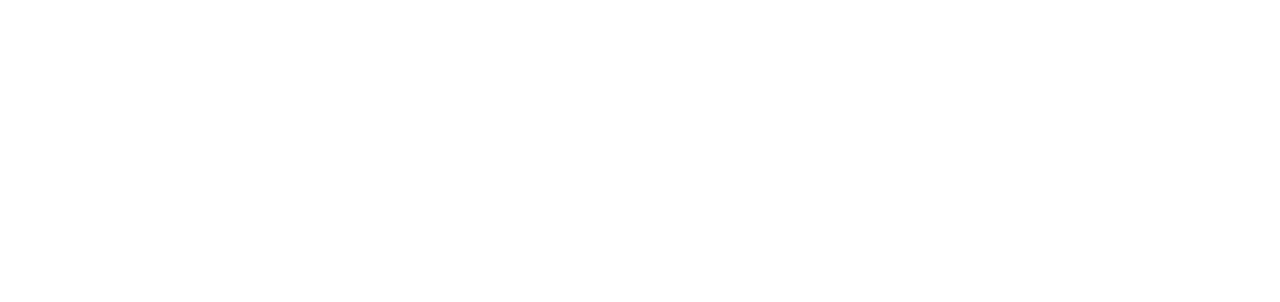
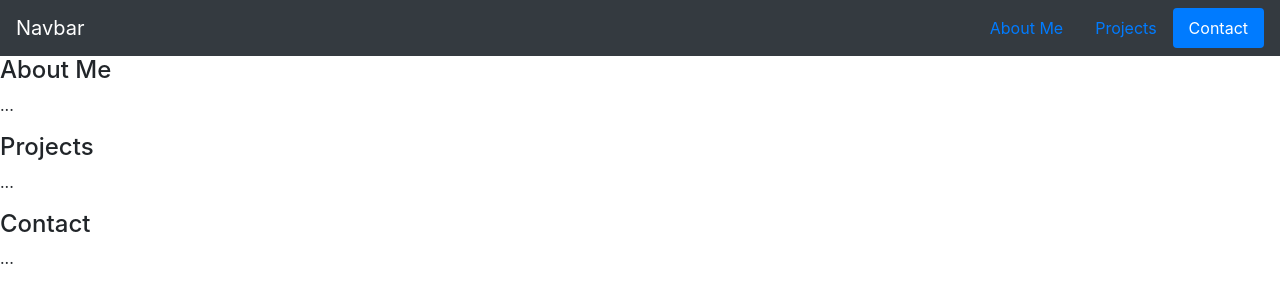
Before and after one commit to denzeltl/personal-portfolio, a plain HTML site: page index.html in a window 1280 px wide. Drawn offline with nearby package versions, Linux system fonts and the light colour scheme.

Commit message:
create navbar

```diff
--- a/index.html
+++ b/index.html
@@ -13,6 +13,30 @@
         <title>Personal Portfolio</title>
     </head>
     <body>
+        <!-- Navbar -->
+        <nav id="navbar" class="navbar navbar-dark bg-dark">
+            <a class="navbar-brand" href="#">Navbar</a>
+            <ul class="nav nav-pills">
+                <li class="nav-item">
+                    <a class="nav-link" href="#about-me">About Me</a>
+                </li>
+                <li class="nav-item">
+                    <a class="nav-link" href="#projects">Projects</a>
+                </li>
+                <li class="nav-item">
+                    <a class="nav-link" href="#contact">Contact</a>
+                </li>
+            </ul>
+        </nav>
+        <div data-spy="scroll" data-target="#navbar" data-offset="0">
+            <h4 id="about-me">About Me</h4>
+            <p>...</p>
+            <h4 id="projects">Projects</h4>
+            <p>...</p>
+            <h4 id="contact">Contact</h4>
+            <p>...</p>
+        </div>
+
         <script
             src="https://code.jquery.com/jquery-3.3.1.slim.min.js"
             integrity="sha384-q8i/X+965DzO0rT7abK41JStQIAqVgRVzpbzo5smXKp4YfRvH+8abtTE1Pi6jizo"
```
